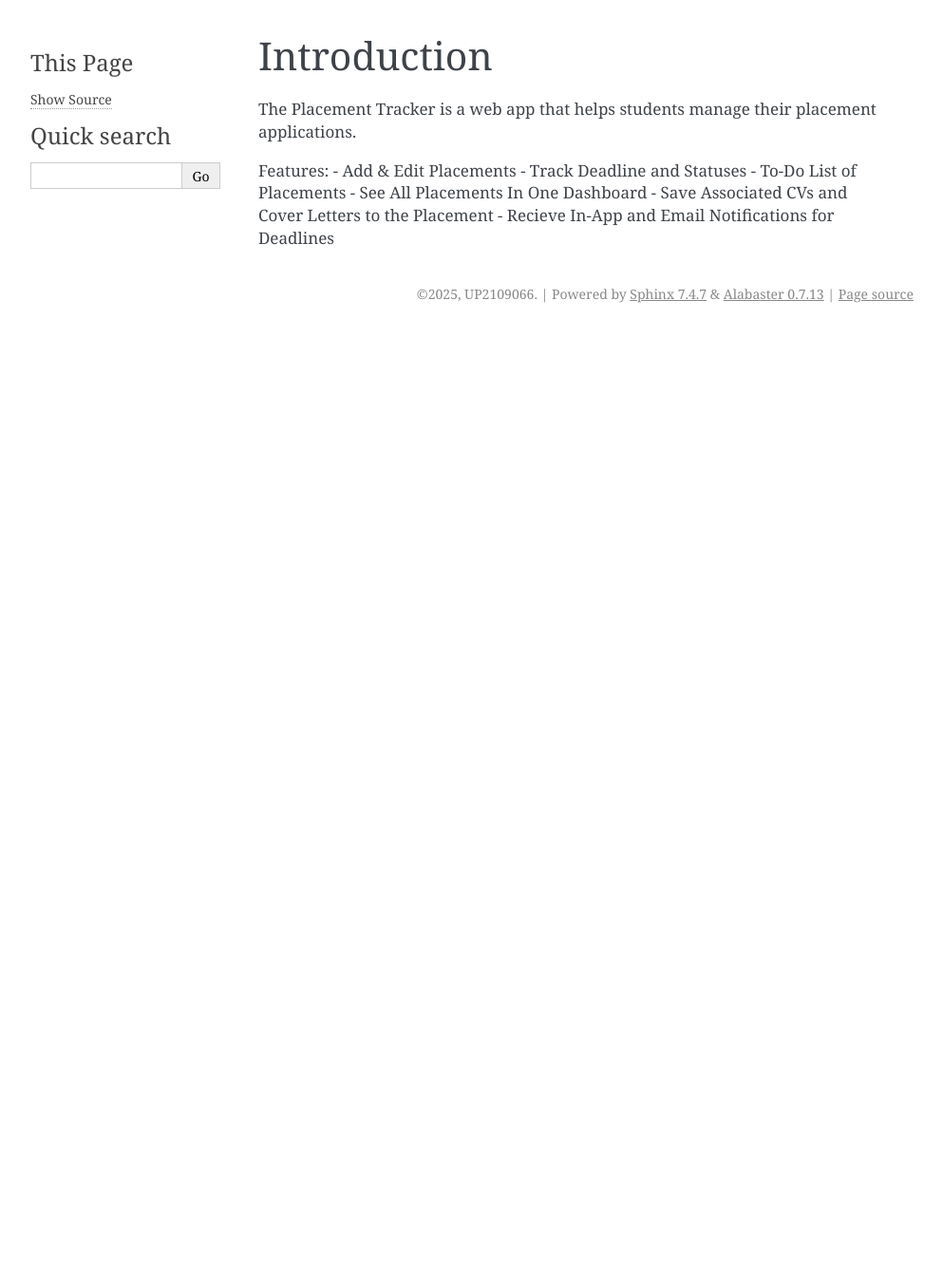
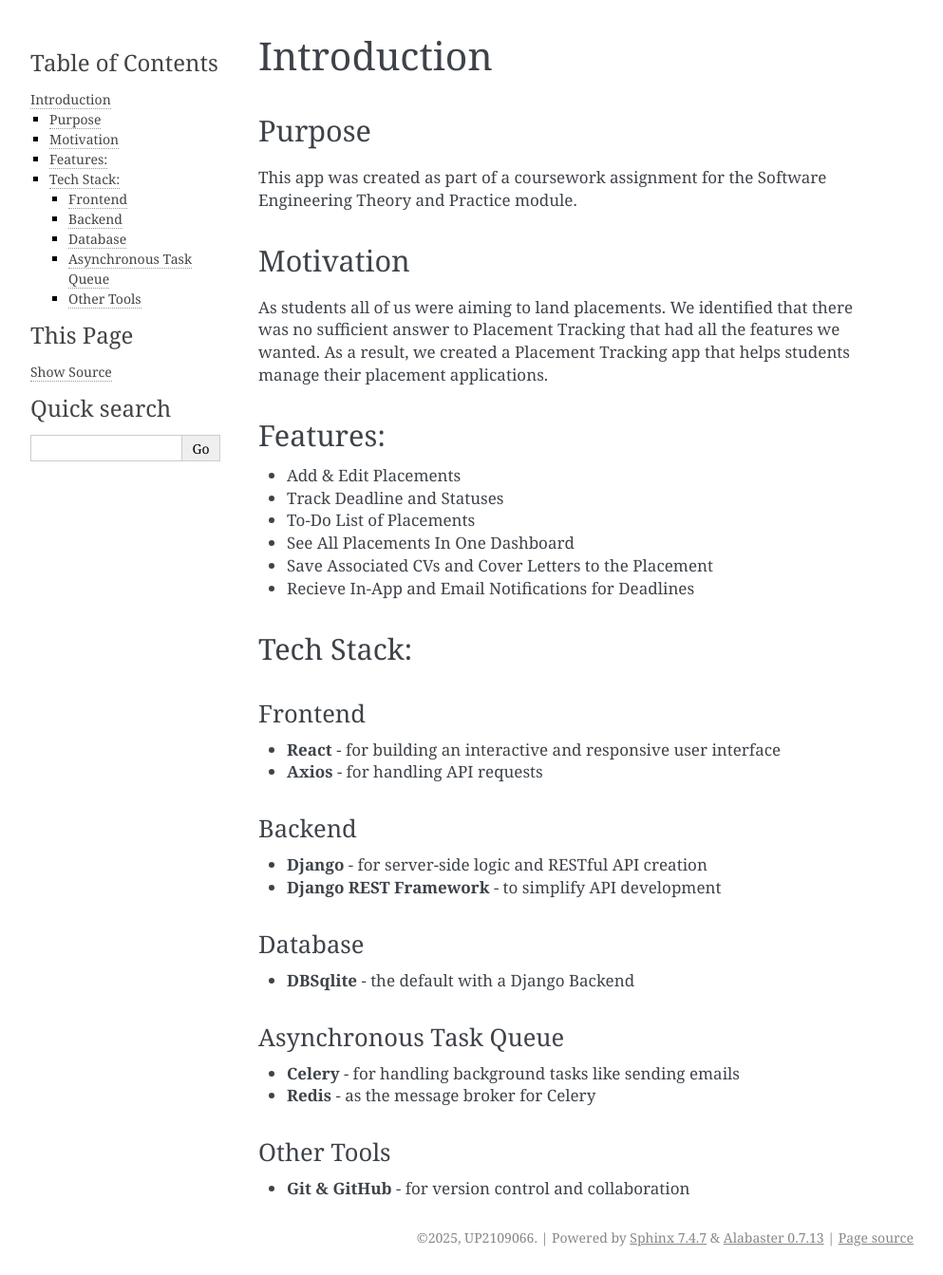
Before and after one commit to GROUP-2C-UOP/placement, a Sphinx documentation site: the page built from docs/intro.rst, in a window 1280 px wide. Shown: the whole page at 95% size, without its empty margins (148-1141 px from the left). Built offline with Sphinx 7.4.7, drawn with Linux system fonts in a browser that asks for light colours; before the commit the page ends 900 px from its top, so only the background shows below that.

Commit message:
Improved intro.rst - B

```diff
--- a/docs/intro.rst
+++ b/docs/intro.rst
@@ -1,12 +1,45 @@
 Introduction
 =========================
 
-The Placement Tracker is a web app that helps students manage their placement applications.
+Purpose
+----------
+This app was created as part of a coursework assignment for the Software Engineering Theory and Practice module.
+
+Motivation
+----------
+As students all of us were aiming to land placements. We identified that there was no sufficient answer to Placement Tracking that had all the features we wanted. As a result, we created a Placement Tracking app that helps students manage their placement applications.
 
 Features:
+-----------
 - Add & Edit Placements
 - Track Deadline and Statuses
 - To-Do List of Placements
 - See All Placements In One Dashboard
 - Save Associated CVs and Cover Letters to the Placement
 - Recieve In-App and Email Notifications for Deadlines
+
+Tech Stack:
+------------
+
+Frontend
+~~~~~~~~
+- **React** - for building an interactive and responsive user interface
+- **Axios** - for handling API requests
+
+Backend
+~~~~~~~~
+- **Django** - for server-side logic and RESTful API creation
+- **Django REST Framework** - to simplify API development
+
+Database
+~~~~~~~~~
+- **DBSqlite** - the default with a Django Backend
+
+Asynchronous Task Queue
+~~~~~~~~~~~~~~~~~~~~~~~~~
+- **Celery** - for handling background tasks like sending emails
+- **Redis** - as the message broker for Celery
+
+Other Tools
+~~~~~~~~~~~~
+- **Git & GitHub** - for version control and collaboration
```
